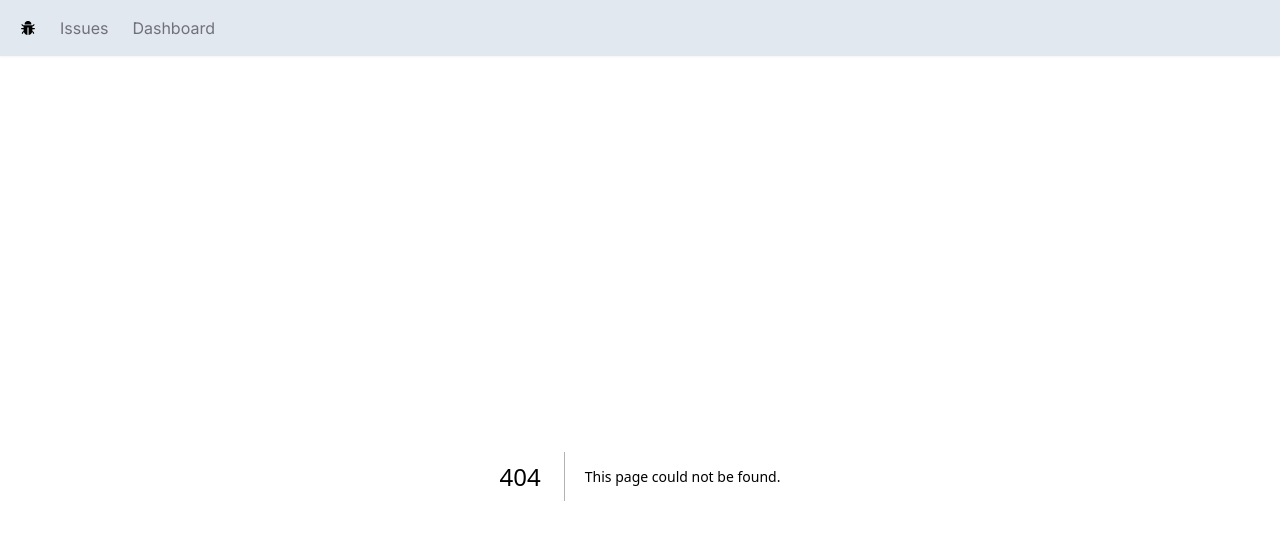
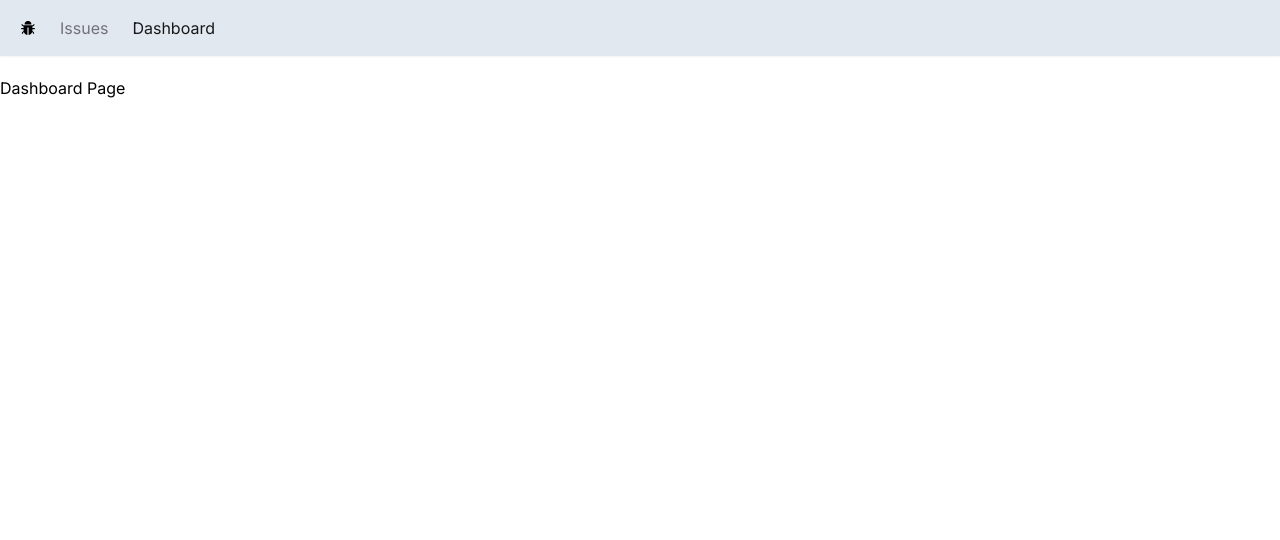
Before and after one commit to Boualam3/issue-tracker-nextjs, a Next.js app: page /dashboard in a window 1280 px wide. Before the commit this address had no page. Shown: the top 540 px of the page. Built offline with nearby package versions, Linux system fonts and the light colour scheme.

Commit message:
style the active link in navbar

```diff
--- a/app/NavBar.tsx
+++ b/app/NavBar.tsx
@@ -1,8 +1,13 @@
+"use client"
 import React from "react"
 
 import { AiFillBug } from "react-icons/ai"
 import Link from "next/link"
+import { usePathname } from "next/navigation"
+import classnames from "classnames"
+
 const NavBar = () => {
+  const currentPathname = usePathname()
   const links = [
     { href: "/issues", label: "Issues" },
     { href: "/dashboard", label: "Dashboard" },
@@ -17,7 +22,11 @@
           <Link
             key={link.href}
             href={link.href}
-            className="text-zinc-500 hover:text-zinc-800 transition-colors"
+            className={classnames({
+              "text-zinc-900": link.href === currentPathname,
+              "text-zinc-500": link.href !== currentPathname,
+              "hover:text-zinc-800 transition-colors": true,
+            })}
           >
             {link.label}
           </Link>
--- /dev/null
+++ b/app/dashboard/page.tsx
@@ -0,0 +1,7 @@
+import React from "react"
+
+const DashboardPage = () => {
+  return <div>Dashboard Page</div>
+}
+
+export default DashboardPage
--- /dev/null
+++ b/app/issues/page.tsx
@@ -0,0 +1,7 @@
+import React from "react"
+
+const IssuesPage = () => {
+  return <div>Issues page</div>
+}
+
+export default IssuesPage
--- a/package.json
+++ b/package.json
@@ -13,6 +13,7 @@
     "@types/react": "18.2.45",
     "@types/react-dom": "18.2.18",
     "autoprefixer": "10.4.16",
+    "classnames": "^2.3.2",
     "eslint": "8.56.0",
     "eslint-config-next": "14.0.4",
     "next": "14.0.4",
```
Also changed, not shown: 1 other file (tests, documents, lock files or other folders).
